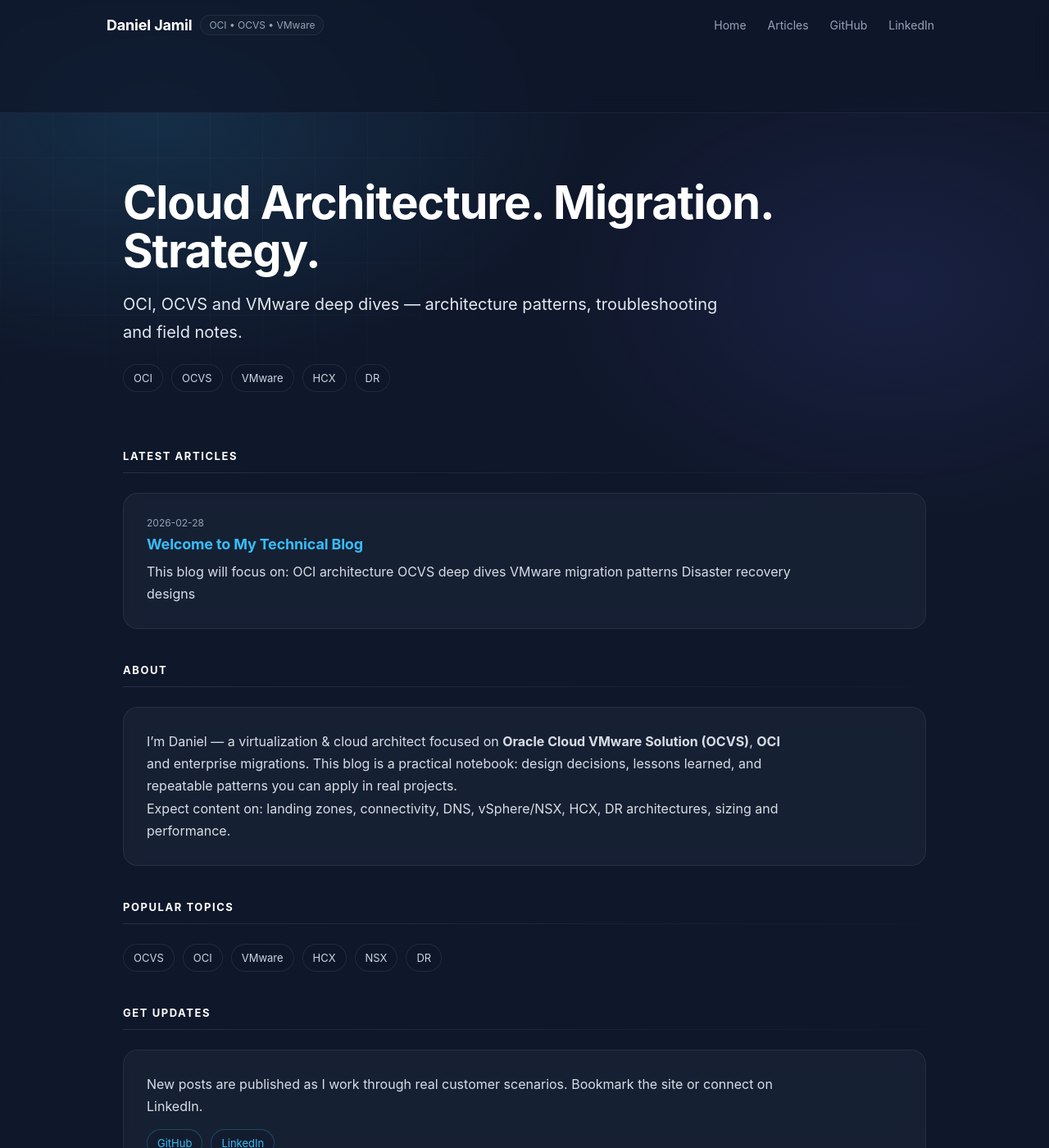
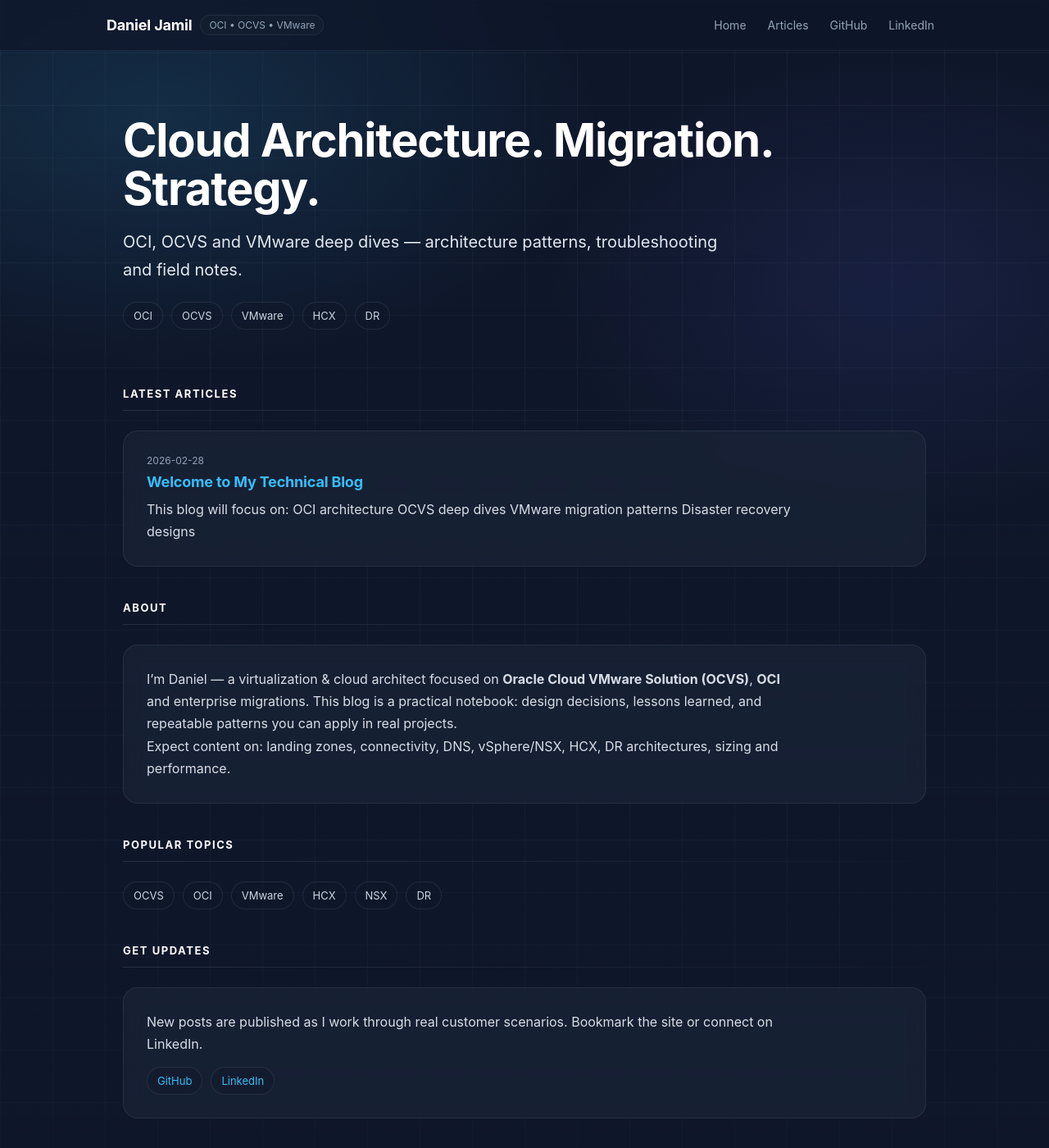
Before and after one commit to Daniel-Jamil/danieljamil.github.io, a Jekyll site: the page built from index.md, in a window 1280 px wide and 1400 px high. Shown: the whole window at 82% size. Built offline with Jekyll 4.4.1, drawn with Linux system fonts in a browser that asks for light colours.

Commit message:
Update style.css

```diff
--- a/assets/css/style.css
+++ b/assets/css/style.css
@@ -5,61 +5,97 @@
   --muted: #94a3b8;
   --line: rgba(148,163,184,0.14);
   --card: rgba(30,41,59,0.55);
-  --card2: rgba(15,23,42,0.35);
+  --cardGlass: rgba(15,23,42,0.35);
   --accent: #38bdf8;
+  --shadow: 0 14px 46px rgba(0,0,0,0.42);
 }
 
 *{ box-sizing: border-box; }
-
 html, body{ height: 100%; }
 
 body{
   margin: 0;
+  min-height: 100vh;
+  display: flex;
+  flex-direction: column;
+
   font-family: -apple-system, BlinkMacSystemFont, "Segoe UI", Roboto, sans-serif;
   color: var(--text);
+
+  /* top glow + base */
   background:
     radial-gradient(900px 520px at 15% 10%, rgba(56,189,248,0.14), transparent 60%),
     radial-gradient(760px 520px at 85% 25%, rgba(99,102,241,0.12), transparent 55%),
     var(--bg);
 }
 
-/* subtle grid */
+/* subtle grid – visible across whole page */
 body::before{
   content:"";
   position: fixed;
   inset: 0;
   pointer-events: none;
+
   background-image:
     linear-gradient(rgba(148,163,184,0.06) 1px, transparent 1px),
     linear-gradient(90deg, rgba(148,163,184,0.06) 1px, transparent 1px);
   background-size: 64px 64px;
-  mask-image: radial-gradient(640px 420px at 22% 18%, #000, transparent 70%);
+
+  /* IMPORTANT: do not "cut" the grid at the bottom */
+  opacity: 1;
+  mask-image: none;
 }
 
-/* Links */
+/* dramatic bottom (darker towards bottom, removes bright band) */
+body::after{
+  content:"";
+  position: fixed;
+  inset: 0;
+  pointer-events: none;
+
+  /* reverse: subtle at top, stronger at bottom */
+  background:
+    linear-gradient(
+      to bottom,
+      rgba(15,23,42,0.00) 0%,
+      rgba(15,23,42,0.06) 35%,
+      rgba(15,23,42,0.22) 65%,
+      rgba(15,23,42,0.55) 100%
+    );
+
+  mix-blend-mode: normal;
+}
+
+/* ===== Links ===== */
 a{ color: var(--accent); text-decoration: none; }
 a:hover{ opacity: 0.95; }
 
-/* Force no purple visited links (esp. post titles) */
-a:visited{ color: var(--accent); }
+a:visited{ color: var(--accent); }                 /* no purple */
 .post-card a, .post-card a:visited{ color: var(--accent); }
+.post-card a:hover{ color: var(--text); }
 
-/* Layout container */
+/* ===== Layout ===== */
 .container{
   max-width: 1020px;
   margin: 0 auto;
   padding: 28px 20px;
-  position: relative;
+  position: relative; /* ensures content sits above overlays */
+  z-index: 1;
 }
+
+.main{ flex: 1; }
 
 /* ===== Navbar ===== */
 .navbar{
   position: sticky;
   top: 0;
   z-index: 50;
+
   border-bottom: 1px solid rgba(148,163,184,0.10);
   background: rgba(15,23,42,0.72);
+
   backdrop-filter: blur(10px);
+  -webkit-backdrop-filter: blur(10px);
 }
 
 .nav-content{
@@ -113,7 +149,7 @@
 
 /* ===== Hero ===== */
 .hero{
-  padding: 60px 0 35px 0;
+  padding: 52px 0 28px 0;
 }
 
 .hero h1{
@@ -121,7 +157,7 @@
   line-height: 1.05;
   margin: 0 0 18px 0;
   letter-spacing: -0.02em;
-  color: #ffffff;
+  color: #fff;
 }
 
 .hero p{
@@ -136,6 +172,7 @@
   display: flex;
   flex-wrap: wrap;
   gap: 10px;
+  margin-top: 14px;
 }
 
 .badge{
@@ -146,40 +183,54 @@
   border-radius: 999px;
   color: #cbd5e1;
   font-size: 13px;
-  transition: border-color 0.15s ease, color 0.15s ease, transform 0.15s ease;
+  transition: transform .15s ease, border-color .15s ease, background .15s ease, color .15s ease;
 }
 
 .badge:hover{
+  transform: translateY(-1px);
   border-color: rgba(56,189,248,0.35);
+  background: rgba(30,41,59,0.75);
   color: var(--text);
-  transform: translateY(-1px);
 }
 
 /* ===== Sections ===== */
 .section-title{
-  margin-top: 26px;
+  margin-top: 42px;
   margin-bottom: 14px;
   font-size: 13px;
   color: #cbd5e1;
   letter-spacing: 0.12em;
   text-transform: uppercase;
+  position: relative;
+  padding-bottom: 10px;
+}
+
+.section-title::after{
+  content:"";
+  display:block;
+  height:1px;
+  margin-top: 12px;
+  background: linear-gradient(90deg, rgba(148,163,184,0.18), rgba(148,163,184,0.02));
 }
 
 /* ===== Cards / Posts ===== */
 .post-card{
-  background: rgba(30,41,59,0.55);
+  background: var(--card);
   backdrop-filter: blur(10px);
+  -webkit-backdrop-filter: blur(10px);
+
   border: 1px solid rgba(148,163,184,0.12);
   padding: 28px;
   border-radius: 18px;
   margin-bottom: 22px;
+
   transition: transform 0.2s ease, border-color 0.2s ease, box-shadow 0.2s ease;
 }
 
 .post-card:hover{
   transform: translateY(-4px);
   border-color: rgba(56,189,248,0.28);
-  box-shadow: 0 14px 46px rgba(0,0,0,0.42);
+  box-shadow: var(--shadow);
 }
 
 .post-meta{
@@ -199,203 +250,49 @@
   color: var(--text);
   opacity: 0.95;
   line-height: 1.6;
+  max-width: 78ch;
 }
 
 /* ===== Typography inside content ===== */
-.container h2, .container h3, .container h4{
-  color: #fff;
+.container h2, .container h3, .container h4{ color: #fff; }
+.container p{ color: var(--text); line-height: 1.7; }
+
+.small-note{ color: var(--muted); font-size: 14px; }
+
+/* ===== Footer ===== */
+.footer{
+  border-top: 1px solid rgba(148,163,184,0.10);
+  padding: 22px 0;
+  margin-top: 40px;
+  position: relative;
+  z-index: 1;
 }
 
-.container p{
-  color: var(--text);
-  line-height: 1.7;
+.footer-content{
+  display: flex;
+  justify-content: space-between;
+  align-items: center;
+  color: var(--muted);
+  font-size: 12px;
 }
 
-/* ===== Footer / small blocks (optional) ===== */
-.small-note{
+.footer-links a{
   color: var(--muted);
-  font-size: 14px;
+  text-decoration: none;
 }
+.footer-links a:hover{ color: var(--text); }
 
 /* ===== Responsive ===== */
 @media (max-width: 760px){
   .hero h1{ font-size: 40px; }
   .hero p{ font-size: 17px; }
-  .nav-content{ flex-direction: column; align-items: flex-start; }
+  .nav-content{ flex-direction: column; align-items: flex-start; gap: 12px; }
   .nav-links{ flex-wrap: wrap; }
   .post-card{ padding: 20px; }
 }
 
-/* ===== Home polish ===== */
-.muted { color: var(--muted); }
-
-.lead {
-  color: var(--text);
-  opacity: 0.92;
-  line-height: 1.65;
+@media (max-width: 640px){
+  .hero h1{ font-size: 38px; }
+  .hero{ padding: 50px 0 30px; }
+  .footer-content{ flex-direction: column; align-items: flex-start; gap: 10px; }
 }
-
-.section-spacing { margin-bottom: 10px; }
-
-.post-link{
-  color: var(--accent);
-  text-decoration: none;
-}
-.post-link:hover{
-  text-decoration: underline;
-  text-decoration-color: rgba(56,189,248,0.55);
-  text-underline-offset: 3px;
-}
-
-/* Better typography in cards */
-.post-card p{ max-width: 78ch; }
-
-/* Slightly nicer separators between sections */
-.section-title{
-  position: relative;
-}
-.section-title::after{
-  content:"";
-  display:block;
-  height: 1px;
-  margin-top: 10px;
-  background: linear-gradient(90deg, rgba(148,163,184,0.22), transparent);
-}
-
-/* CTA badges for external links */
-.badge-cta{
-  border-color: rgba(56,189,248,0.28);
-}
-.badge-cta:hover{
-  border-color: rgba(56,189,248,0.45);
-}
-
-/* Reduce huge empty space feeling on tall screens */
-.hero{ padding: 52px 0 28px 0; }
-.container{ padding-bottom: 64px; }
-
-/* --- PATCH: polish + footer + better bottom spacing --- */
-
-/* fix visited links turning purple */
-.post-card a,
-.post-card a:visited {
-  color: #38bdf8;
-}
-.post-card a:hover {
-  color: #e2e8f0;
-}
-
-/* nicer reading width inside cards */
-.post-card p {
-  max-width: 78ch;
-}
-
-/* sticky + blur navbar (pro feel) */
-.navbar{
-  position: sticky;
-  top: 0;
-  z-index: 50;
-  backdrop-filter: blur(10px);
-  -webkit-backdrop-filter: blur(10px);
-  background: rgba(15,23,42,0.72);
-}
-
-/* consistent spacing between sections */
-.section-title{
-  margin-top: 42px;
-}
-
-/* make the bottom of the page feel "finished" */
-.container{
-  padding-bottom: 90px;
-}
-
-/* GET UPDATES / badges: tighten a bit */
-.hero-badges{
-  margin-top: 14px;
-}
-.badge{
-  transition: transform .15s ease, border-color .15s ease, background .15s ease;
-}
-.badge:hover{
-  transform: translateY(-1px);
-  border-color: rgba(56,189,248,0.35);
-  background: rgba(30,41,59,0.75);
-}
-
-/* Optional: subtle divider line under section titles */
-.section-title{
-  position: relative;
-  padding-bottom: 10px;
-}
-.section-title::after{
-  content:"";
-  display:block;
-  height:1px;
-  margin-top: 12px;
-  background: linear-gradient(90deg, rgba(148,163,184,0.18), rgba(148,163,184,0.02));
-}
-
-/* Footer (add in default.html: <footer class="footer">...</footer>) */
-.footer{
-  border-top: 1px solid rgba(148,163,184,0.12);
-  margin-top: 70px;
-  padding: 26px 0;
-  color: #94a3b8;
-  font-size: 13px;
-}
-.footer .footer-inner{
-  display:flex;
-  align-items:center;
-  justify-content: space-between;
-  gap: 16px;
-}
-.footer a{
-  color: #94a3b8;
-}
-.footer a:hover{
-  color: #e2e8f0;
-}
-
-/* Mobile */
-@media (max-width: 640px){
-  .hero h1 { font-size: 38px; }
-  .hero { padding: 50px 0 30px; }
-  .nav-content { flex-direction: column; gap: 12px; align-items: flex-start; }
-  .nav-links a { margin-left: 0; }
-  .footer .footer-inner{ flex-direction: column; align-items: flex-start; }
-}
-/* layout: push footer to bottom */
-body {
-  min-height: 100vh;
-  display: flex;
-  flex-direction: column;
-}
-
-.main {
-  flex: 1;
-}
-
-/* footer */
-.footer {
-  border-top: 1px solid rgba(148, 163, 184, 0.10);
-  padding: 22px 0;
-  margin-top: 40px;
-}
-
-.footer-content {
-  display: flex;
-  justify-content: space-between;
-  align-items: center;
-  color: #94a3b8;
-  font-size: 12px;
-}
-
-.footer-links a {
-  color: #94a3b8;
-  text-decoration: none;
-}
-
-.footer-links a:hover {
-  color: #e2e8f0;
-}
```
